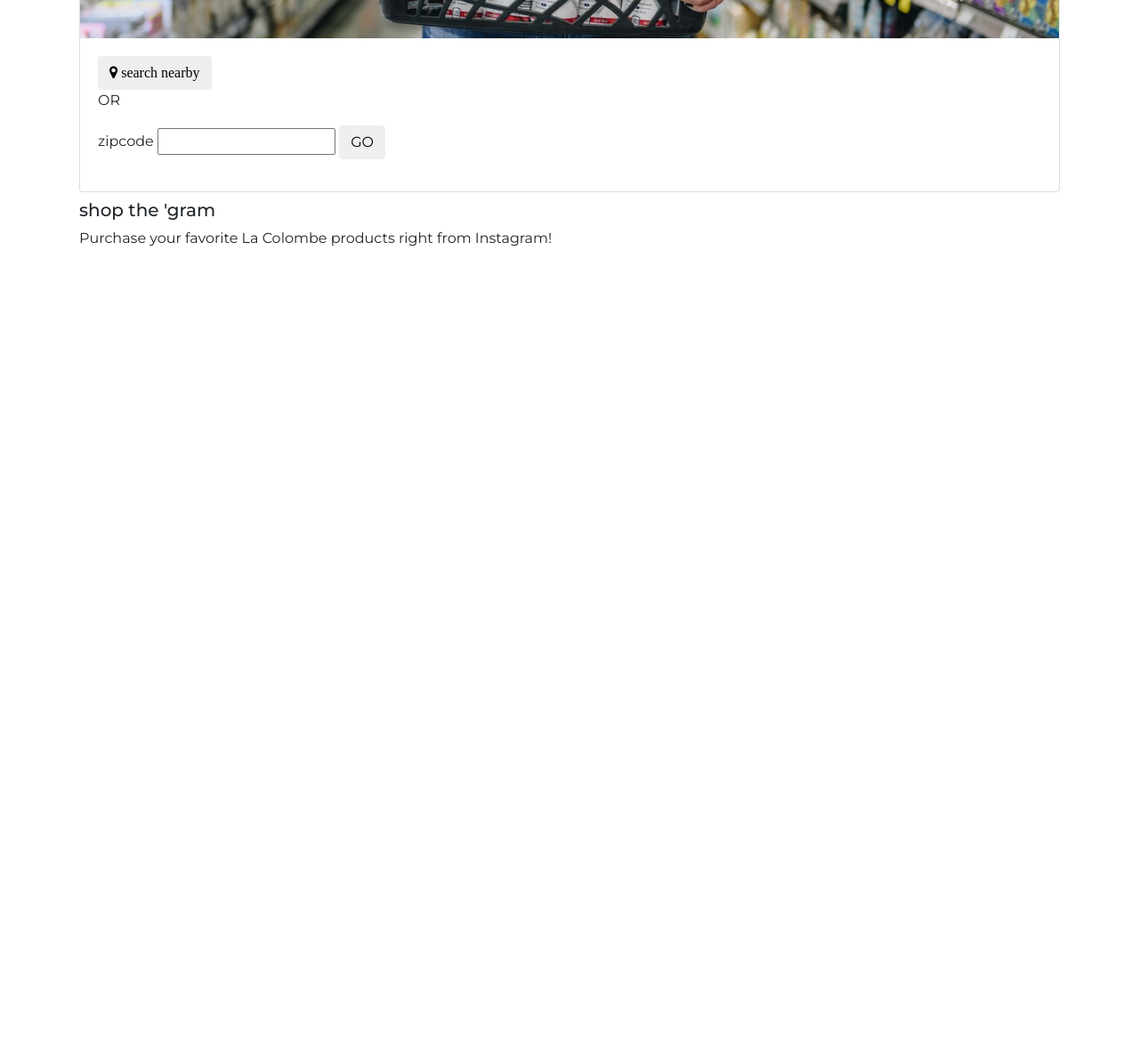
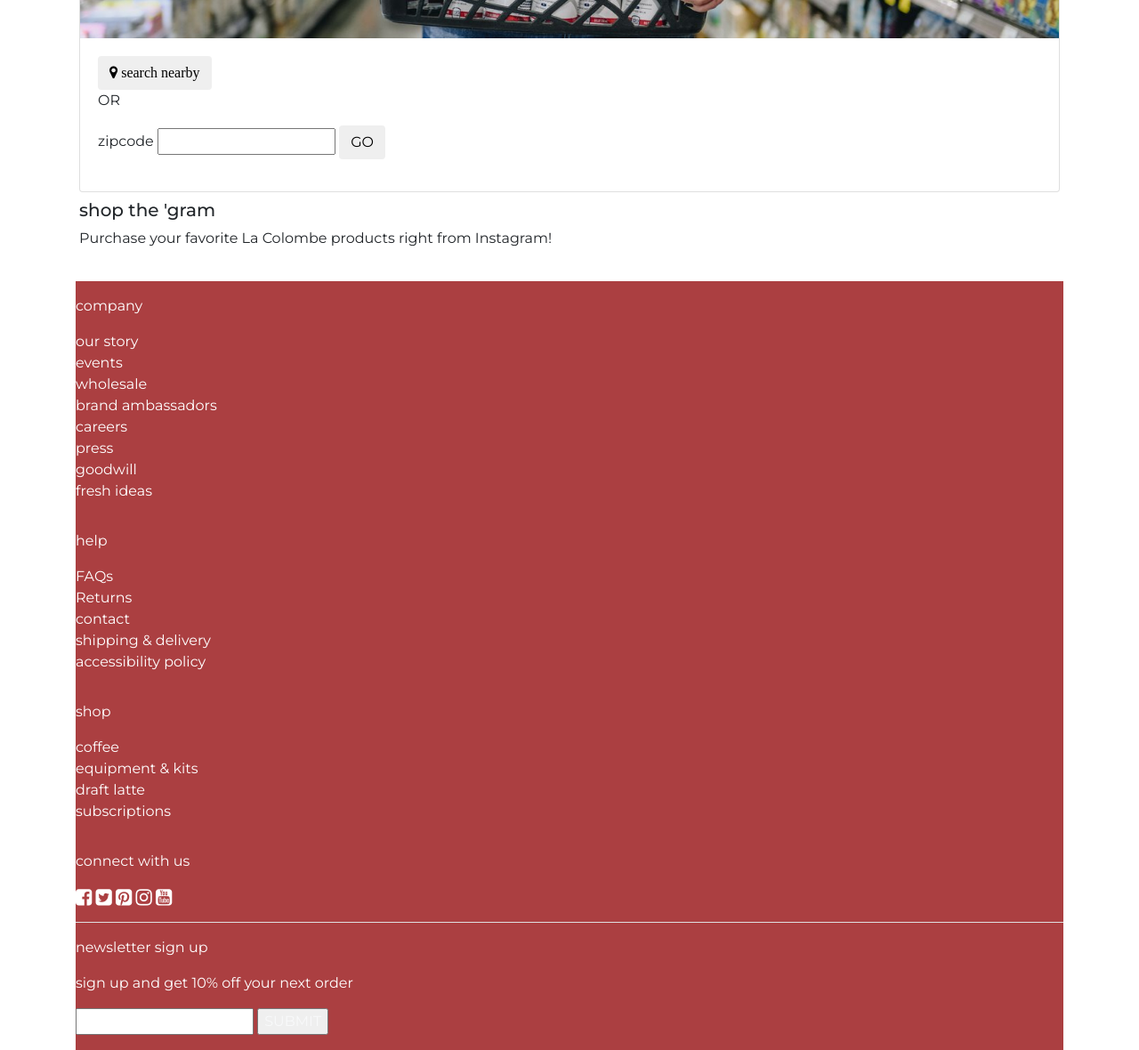
Before and after one commit to KenSparks-Dev/La-colombe-replica, a website: page index.html in a window 1280 px wide. Shown: the part 2071-3251 px from the top of the page at 89% size. Before the commit the page ends 2371 px from the top, so only its background shows below. Drawn offline with nearby package versions, Linux system fonts and the light colour scheme.

Commit message:
footer work

```diff
--- a/index.html
+++ b/index.html
@@ -26,7 +26,7 @@
 </div>
 </header>
 
-<nav class="navbar navbar-expand-lg ">
+<nav class="navbar navbar-expand-lg top-nav">
   <ul>
     <li class="nav-item">shop</li>
     <li class="nav-item">draft latte</li>
@@ -112,7 +112,86 @@
 </div>
 </div>
 
+<footer class="footer p-0 mt-3">
+  <div class="container p-0">
+    <div class="row ">
+      <div class="col-12 mt-3 mb-3">
+       <p>company</p>
+        <div class="row">
+          <div class="col-6 col-md-12">
+            <ul class="list-unstyled list-group">
+              <li class="list-item">our story</li>
+              <li class="list-item">events</li>
+              <li class="list-item">wholesale</li>
+              <li class="list-item">brand ambassadors</li>
+            </ul>
+          </div>
+          <div class="col-6 col-md-12">
+          <ul class="list-unstyled">
+            <li>careers</li>
+            <li>press</li>
+            <li>goodwill</li>
+            <li>fresh ideas</li>
+          </ul>
+          </div>
+        </div>
+      </div>
+      <div class="col-12 mb-3">
+          <p>help</p>
+          <div class="row ">
+            <div class="col-6 col-md-12">
+              <ul class="list-unstyled list-group">
+                <li class="list-item">FAQs</li>
+                <li class="list-item">Returns</li>
+                <li class="list-item">contact</li>
+              </ul>
+            </div>
+            <div class="col-6 col-md-12">
+              <ul class="list-unstyled">
+                <li>shipping & delivery</li>
+                <li>accessibility policy</li>
+              </ul>
+            </div>
+          </div>
+      </div>
+      <div class="col-12 mb-3">
+        <p>shop</p>
+        <div class="row">
+          <div class="col-6 col-md-12">
+            <ul class="list-unstyled list-group">
+              <li class="list-item">coffee</li>
+              <li class="list-item">equipment & kits</li>
+            </ul>
+          </div>
+          <div class="col-6 col-md-12">
+            <ul class="list-unstyled">
+              <li>draft latte</li>
+              <li>subscriptions</li>
+            </ul>
+          </div>
+        </div>
+      </div>
+      <div class="col-12">
+        <p>connect with us</p>
+        <i class="fa fa-facebook-square fa-lg"></i>
+        <i class="fa fa-twitter-square fa-lg"></i>
+        <i class="fa fa-pinterest-square fa-lg"></i>
+        <i class="fa fa-instagram fa-lg"></i>
+        <i class="fa fa-youtube-square fa-lg"></i>
+        <hr class="bg-light">
+        <p>newsletter sign up</p>
+        <p>sign up and get 10% off your next order</p>
+        <form action="" class="form form-group">
+          <input type="email" name="email" id="email">
+          <input type="submit" value="SUBMIT" class="text-light">
+        </form>
+      </div>
+      <div class="col">
 
+      </div>
+    </div>
+  </div>
+</footer>
 
 
 
--- a/style.css
+++ b/style.css
@@ -30,10 +30,14 @@ img{
   padding:6px 30px;
   font-size:.8em;
 }
-li{
+.top-nav li{
   text-transform: uppercase;
 }
 .header-hr{
   width:50px;
   background-color:rgb(164,42,41);
 }
+.footer{
+  background:rgb(171,63,65);
+  color:white;
+}
```
